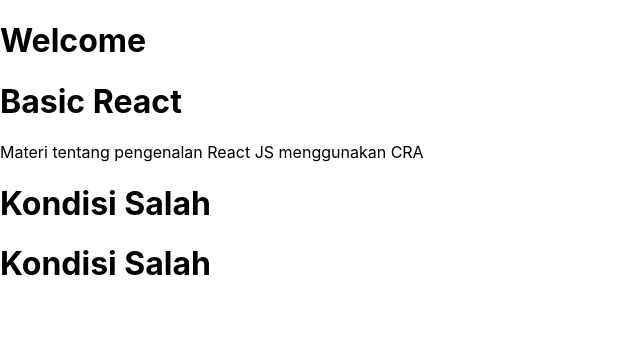
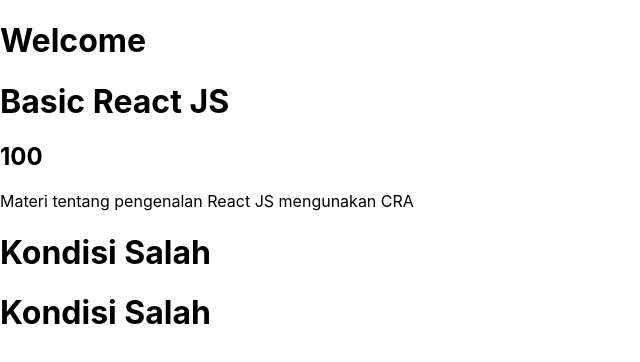
Before and after one commit to jkussoy/Front-End-Web-Development, a React (Create React App) app: page / in a window 1280 px wide. Shown: the top 362 px of the page, without its empty margins (0-640 px from the left). Built offline with nearby package versions, Linux system fonts and the light colour scheme.

Commit message:
Props, event, State

```diff
--- a/src/Title.js
+++ b/src/Title.js
@@ -1,11 +1,15 @@
-const Title = () => {
-  const title = "Basic React";
-  return (
-    <div>
-      <h1>{title}</h1>
-      <p>Materi tentang pengenalan React JS menggunakan CRA</p>
-    </div>
-  );
+const Title = ({ boolean, text, number }) => {
+  if (boolean) {
+    return (
+      <>
+        <h1>{text}</h1>
+        <h2>{number}</h2>
+        <p>Materi tentang pengenalan React JS mengunakan CRA</p>
+      </>
+    );
+  } else {
+    return <h1>Kondisi Salah</h1>;
+  }
 };
 
 export default Title;
```
